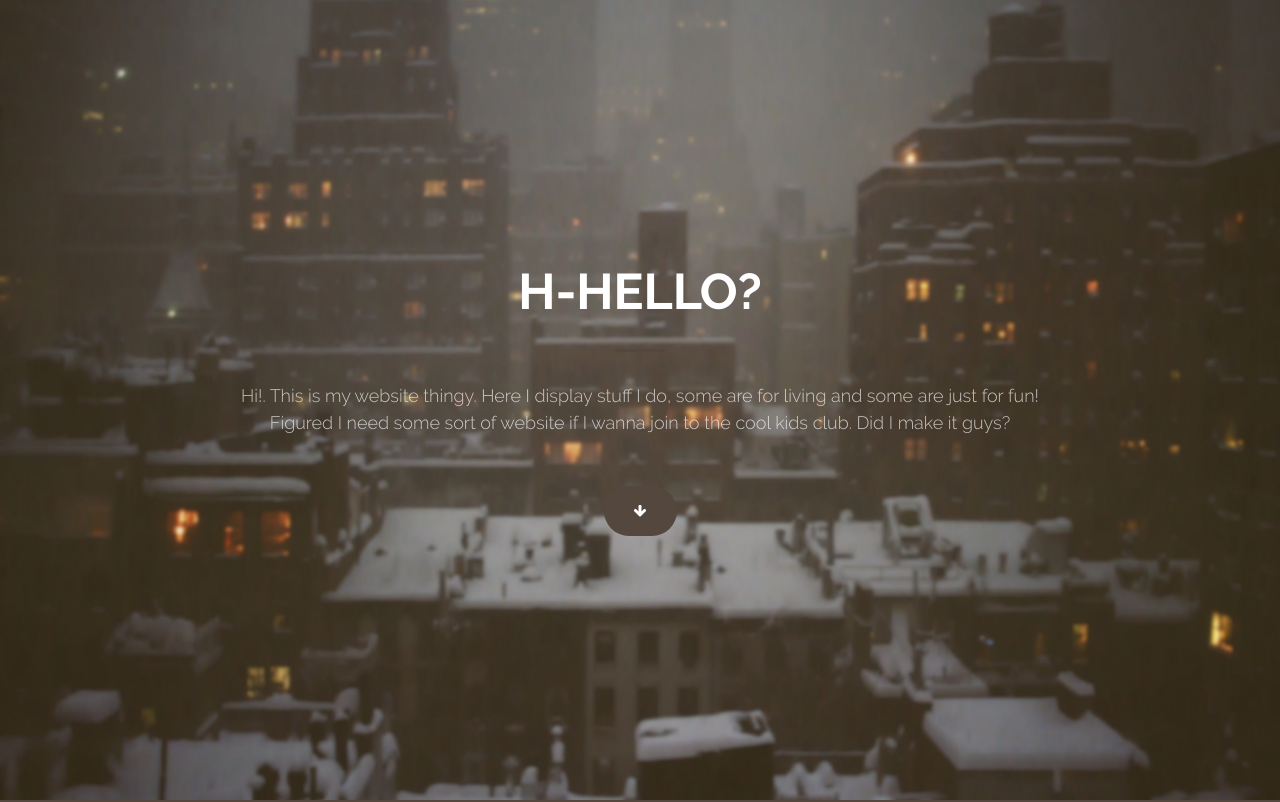
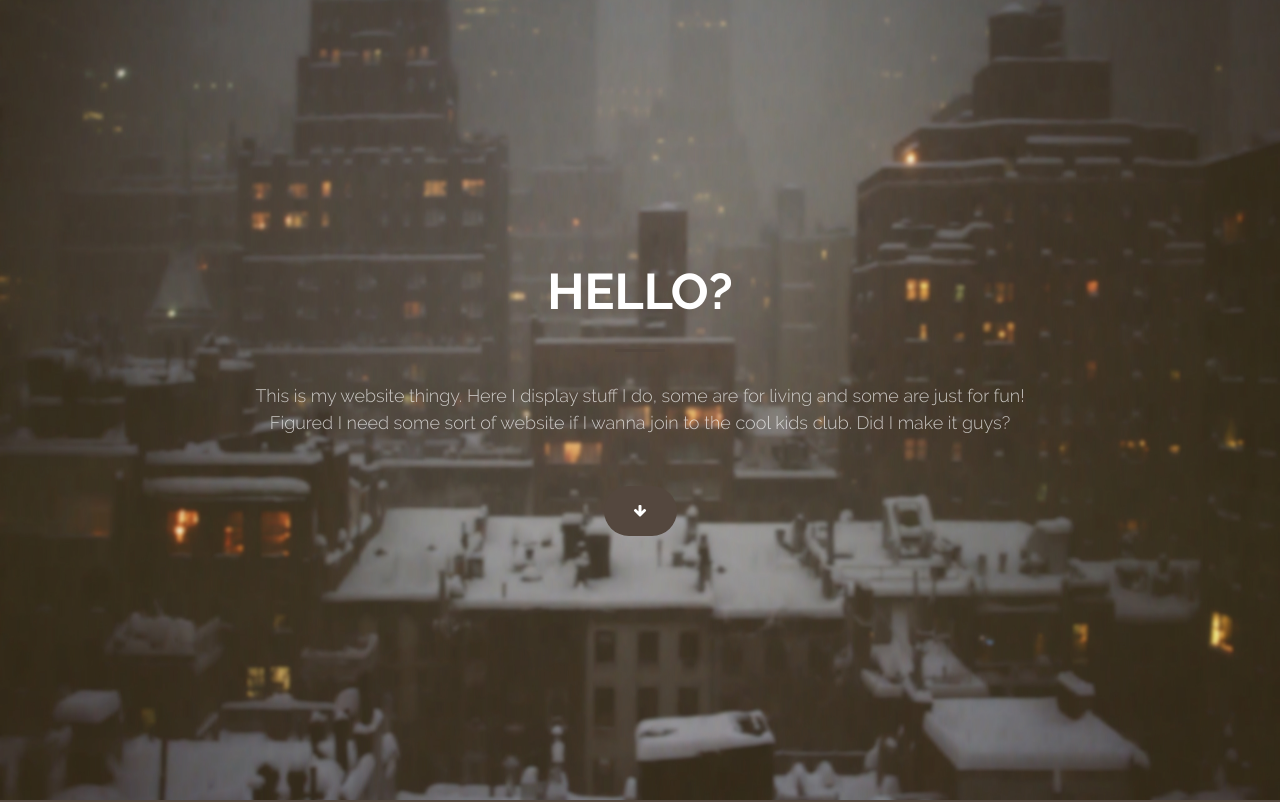
Before and after one commit to qualious/qualious.github.io, a website: page index.html in a window 1280 px wide. Shown: the top 802 px of the page. Drawn offline with nearby package versions, Linux system fonts and the light colour scheme; files whose address does not match are found by name.

Commit message:
Update index.html

```diff
--- a/index.html
+++ b/index.html
@@ -43,9 +43,9 @@
     <header>
         <div class="header-content">
             <div class="header-content-inner">
-                <h1 id="homeHeading">H-hello?</h1>
+                <h1 id="homeHeading">Hello?</h1>
                 <hr>
-                <p>Hi!. This is my website thingy. Here I display stuff I do, some are for living and some are just for fun!
+                <p>This is my website thingy. Here I display stuff I do, some are for living and some are just for fun!
                 Figured I need some sort of website if I wanna join to the cool kids club. Did I make it guys?</p>
                 <a href="#about" class="btn btn-primary btn-xl page-scroll"><i class="fa fa-arrow-down" aria-hidden="true"></i></a>
             </div>
```
